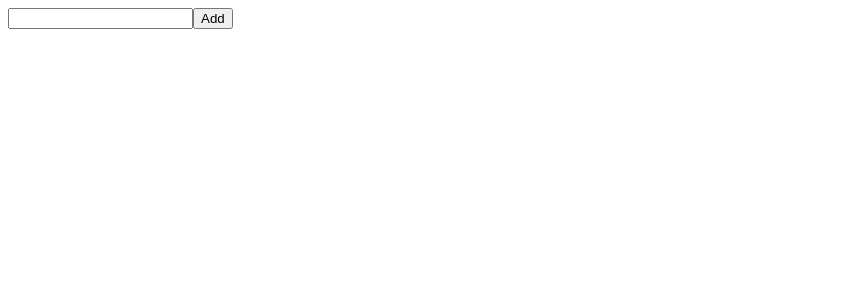
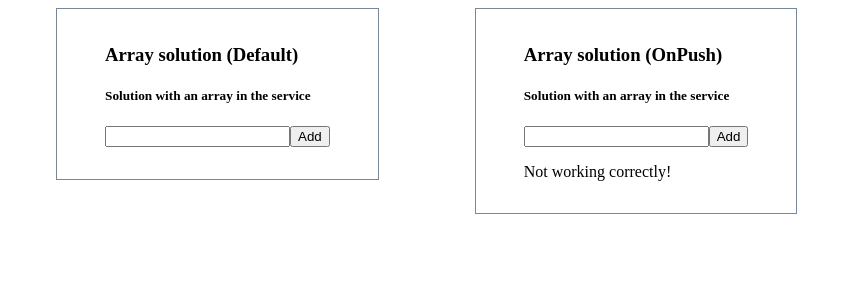
Before and after one commit to arro2286/qbbino, an Angular app: page / in a window 1280 px wide. Shown: the top 300 px of the page, without its empty margins (0-852 px from the left). Built offline with nearby package versions, Linux system fonts and the light colour scheme.

Commit message:
feat: arraysolution with two variants: default and onPush

```diff
--- a/src/app/app.component.css
+++ b/src/app/app.component.css
@@ -1,3 +1,8 @@
+.arraysolution-container {
+  display: flex;
+  flex-direction: row;
+}
+
 p {
   font-family: Lato;
 }
--- a/src/app/app.component.html
+++ b/src/app/app.component.html
@@ -1 +1,4 @@
-<app-arraysolution></app-arraysolution>
+<div class="arraysolution-container">
+  <app-arraysolution-default></app-arraysolution-default>
+  <app-arraysolution-on-push></app-arraysolution-on-push>
+</div>
--- /dev/null
+++ b/src/app/arraysolution/arraysolution-default/arraysolution-default.component.css
@@ -0,0 +1,5 @@
+.arraysolution {
+  border: 1px lightslategray solid;
+  margin: 0em 3em;
+  padding: 1em 3em;
+}
--- /dev/null
+++ b/src/app/arraysolution/arraysolution-default/arraysolution-default.component.html
@@ -0,0 +1,12 @@
+<div class="arraysolution">
+  <h3>Array solution (Default)</h3>
+  <h5>Solution with an array in the service</h5>
+  <form [formGroup]="itemForm" (ngSubmit)="submit()" #form>
+    <input type="text" formControlName="itemText"/>
+    <button type="submit">Add</button>
+  </form>
+
+  <ul>
+    <li *ngFor="let item of arraySolutionService.items">{{ item }}</li>
+  </ul>
+</div>
--- /dev/null
+++ b/src/app/arraysolution/arraysolution-default/arraysolution-default.component.ts
@@ -0,0 +1,26 @@
+import { Component, OnInit, ChangeDetectorRef, ChangeDetectionStrategy } from '@angular/core';
+
+import { FormGroup, FormControl } from '@angular/forms';
+import { ArraySolutionService } from '../arraysolution.service';
+
+@Component({
+  selector: 'app-arraysolution-default',
+  templateUrl: './arraysolution-default.component.html',
+  styleUrls: ['./arraysolution-default.component.css']
+})
+export class ArraySolutionDefaultComponent implements OnInit {
+
+  itemForm = new FormGroup({
+    itemText: new FormControl(''),
+  });
+
+  constructor(public arraySolutionService: ArraySolutionService) {
+  }
+
+  ngOnInit() {
+  }
+
+  submit() {
+    this.arraySolutionService.addItem(this.itemForm.value.itemText)
+  }
+}
--- /dev/null
+++ b/src/app/arraysolution/arraysolution-on-push/arraysolution-on-push.component.css
@@ -0,0 +1,5 @@
+.arraysolution {
+  border: 1px lightslategray solid;
+  margin: 0em 3em;
+  padding: 1em 3em;
+}
--- /dev/null
+++ b/src/app/arraysolution/arraysolution-on-push/arraysolution-on-push.component.html
@@ -0,0 +1,13 @@
+<div class="arraysolution">
+    <h3>Array solution (OnPush)</h3>
+  <h5>Solution with an array in the service</h5>
+  <form [formGroup]="itemForm" (ngSubmit)="submit()" #form>
+    <input type="text" formControlName="itemText" />
+    <button type="submit">Add</button>
+  </form>
+
+  <ul>
+    <li *ngFor="let item of arraySolutionService.items">{{ item }}</li>
+  </ul>
+  <p>Not working correctly!</p>
+</div>
--- /dev/null
+++ b/src/app/arraysolution/arraysolution-on-push/arraysolution-on-push.component.ts
@@ -0,0 +1,27 @@
+import { Component, OnInit, ChangeDetectorRef, ChangeDetectionStrategy } from '@angular/core';
+
+import { FormGroup, FormControl } from '@angular/forms';
+import { ArraySolutionService } from '../arraysolution.service';
+
+@Component({
+  selector: 'app-arraysolution-on-push',
+  templateUrl: './arraysolution-on-push.component.html',
+  styleUrls: ['./arraysolution-on-push.component.css'],
+  changeDetection: ChangeDetectionStrategy.OnPush,
+})
+export class ArraySolutionOnPushComponent implements OnInit {
+
+  itemForm = new FormGroup({
+    itemText: new FormControl(''),
+  });
+
+  constructor(public arraySolutionService: ArraySolutionService) {
+  }
+
+  ngOnInit() {
+  }
+
+  submit() {
+    this.arraySolutionService.addItem(this.itemForm.value.itemText)
+  }
+}
--- a/src/app/arraysolution/arraysolution.component.html
+++ /dev/null
@@ -1,8 +0,0 @@
-<form [formGroup]="itemForm" (ngSubmit)="submit()" #form>
-  <input type="text" formControlName="itemText"/>
-  <button type="submit">Add</button>
-</form>
-
-<ul>
-  <li *ngFor="let item of arraySolutionService.items">{{ item }}</li>
-</ul>
--- a/src/app/arraysolution/arraysolution.component.ts
+++ /dev/null
@@ -1,26 +0,0 @@
-import { Component, OnInit } from '@angular/core';
-import { ArraySolutionService } from './arraysolution.service';
-import { FormGroup, FormControl } from '@angular/forms';
-
-@Component({
-  selector: 'app-arraysolution',
-  templateUrl: './arraysolution.component.html',
-  styleUrls: ['./arraysolution.component.css']
-})
-export class ArraySolutionComponent implements OnInit {
-
-  itemForm = new FormGroup({
-    itemText: new FormControl(''),
-  });
-
-  constructor(public arraySolutionService: ArraySolutionService) {
-
-  }
-
-  ngOnInit() {
-  }
-
-  submit() {
-    this.arraySolutionService.addItem(this.itemForm.value.itemText)
-  }
-}
```
Also changed, not shown: src/app/arraysolution/arraysolution.module.ts (+4 -3 lines), src/app/arraysolution/arraysolution.component.css (deleted).
